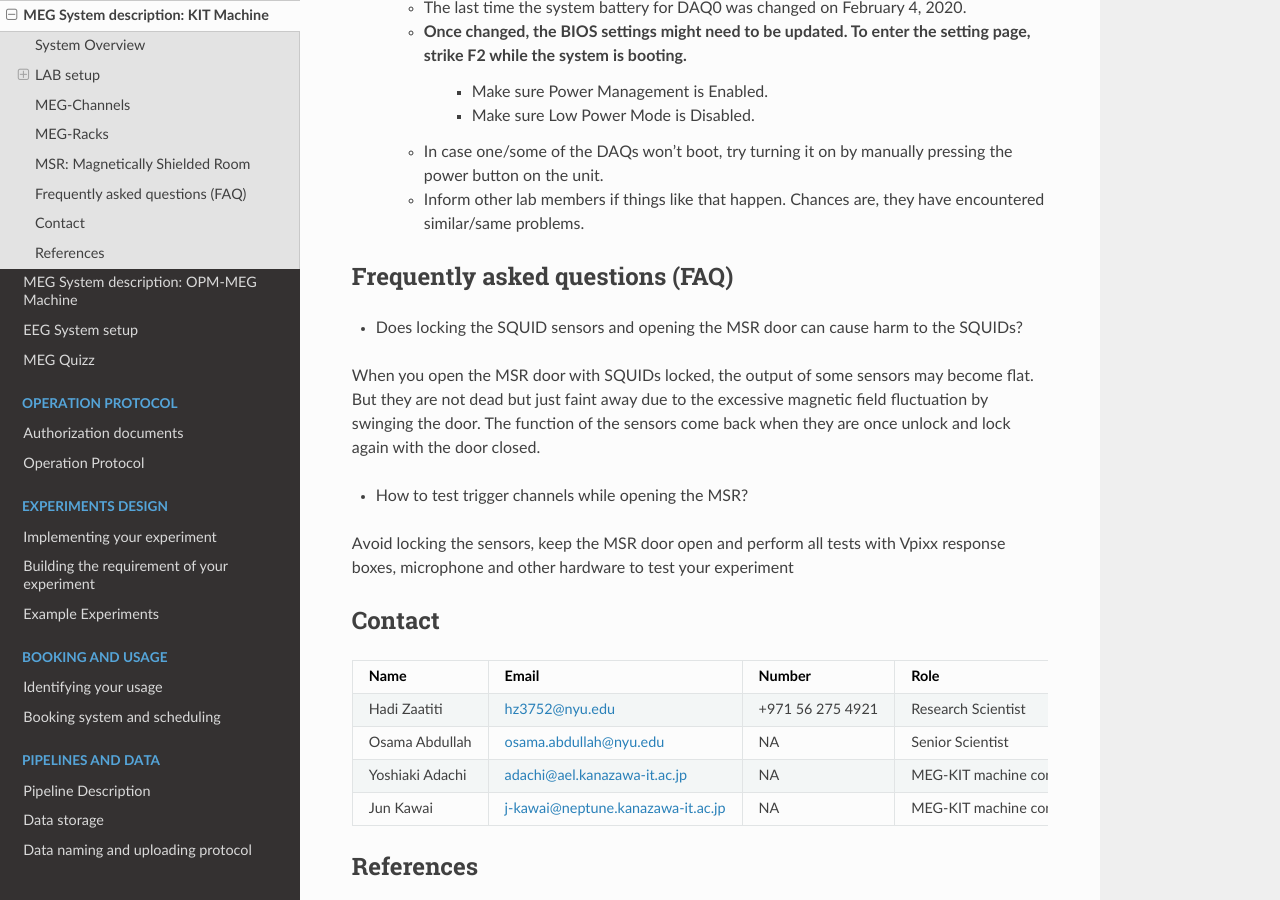
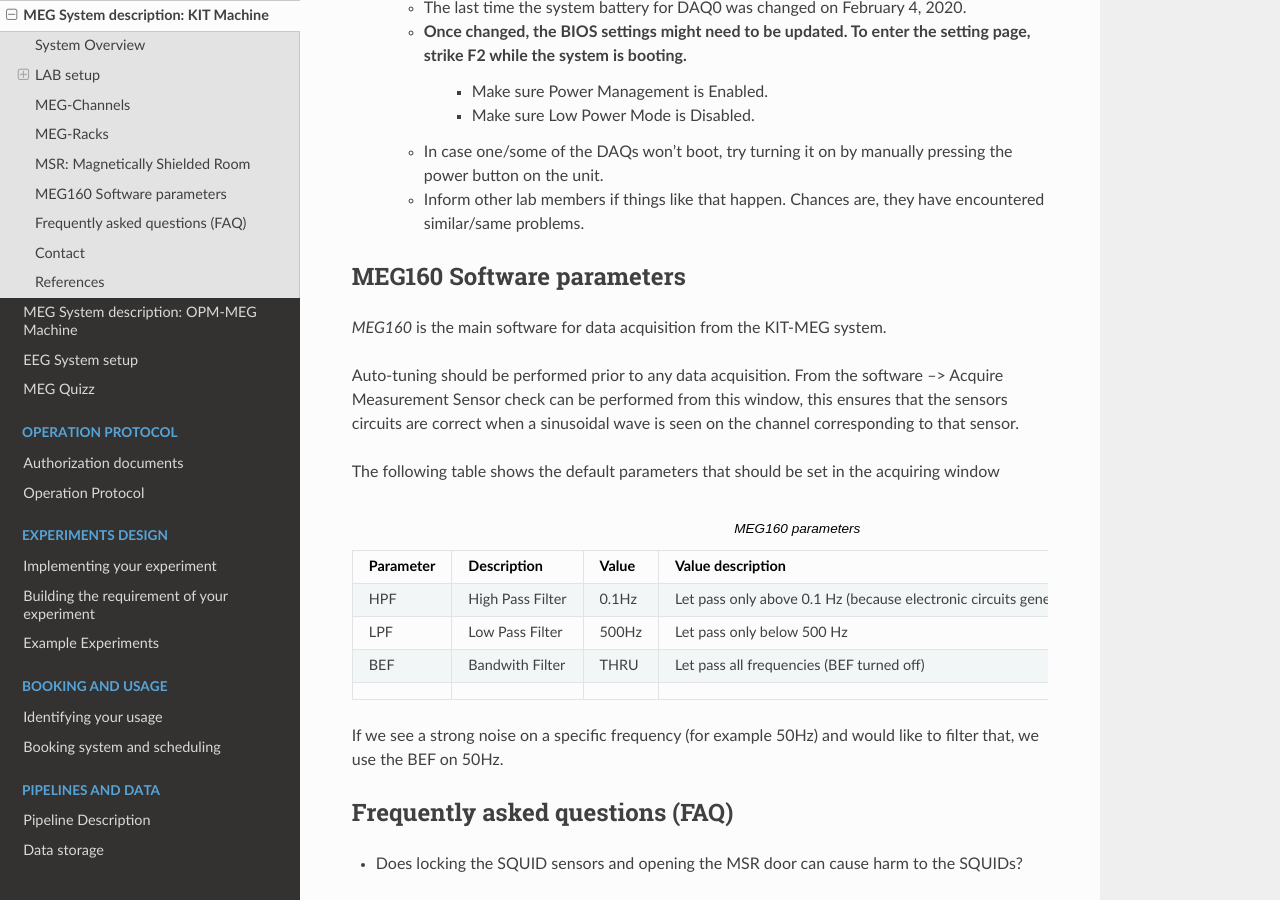
Before and after one commit to hzaatiti-NYU/meg-pipeline, a Sphinx documentation site: the page built from docs/source/1-systems/megsystem.rst, in a window 1280 px wide and 900 px high, scrolled down 7268 px. Built offline with Sphinx 7.4.7 and the Read the Docs theme 2.0.0, drawn with Linux system fonts in a browser that asks for light colours; pages that are not in the unit, such as notebooks, are missing from menus.

Commit message:
Add parameters for MEG160

```diff
--- /dev/null
+++ b/docs/source/1-systems/meg_160_parameters.csv
@@ -0,0 +1,4 @@
+Parameter, Description, Value, Value description
+HPF, High Pass Filter, 0.1Hz, Let pass only above 0.1 Hz (because electronic circuits generate a small noise below 0.1Hz)
+LPF, Low Pass Filter, 500Hz, Let pass only below 500 Hz
+BEF, Bandwith Filter, THRU, Let pass all frequencies (BEF turned off)
--- a/docs/source/1-systems/megsystem.rst
+++ b/docs/source/1-systems/megsystem.rst
@@ -164,7 +164,22 @@ The KIT-MEG is located in an MSR built by `VacuumShmelze <https://www.vacuumschm
     - Inform other lab members if things like that happen. Chances are, they have encountered similar/same problems.
 
 
+MEG160 Software parameters
+##########################
 
+`MEG160` is the main software for data acquisition from the KIT-MEG system.
+
+Auto-tuning should be performed prior to any data acquisition.
+From the software --> Acquire Measurement
+Sensor check can be performed from this window, this ensures that the sensors circuits are correct when a sinusoidal wave is seen on the channel corresponding to that sensor.
+
+The following table shows the default parameters that should be set in the acquiring window
+
+.. csv-table:: MEG160 parameters
+   :header-rows: 1
+   :file: meg_160_parameters.csv
+
+If we see a strong noise on a specific frequency (for example 50Hz) and would like to filter that, we use the BEF on 50Hz.
 
 
 Frequently asked questions (FAQ)
--- a/docs/source/4-pipeline/5-notebooks.rst
+++ b/docs/source/4-pipeline/5-notebooks.rst
@@ -20,3 +20,4 @@ Pipeline Notebooks: FieldTrip MATLAB
    :caption: FieldTrip notebooks
 
    notebooks/fieldtrip/fieldtrip_kit2fieldtrip.ipynb
+   notebooks/fieldtrip/fieldtrip_oddball_pipeline.ipynb
```
Also changed, not shown: 1 other file.
